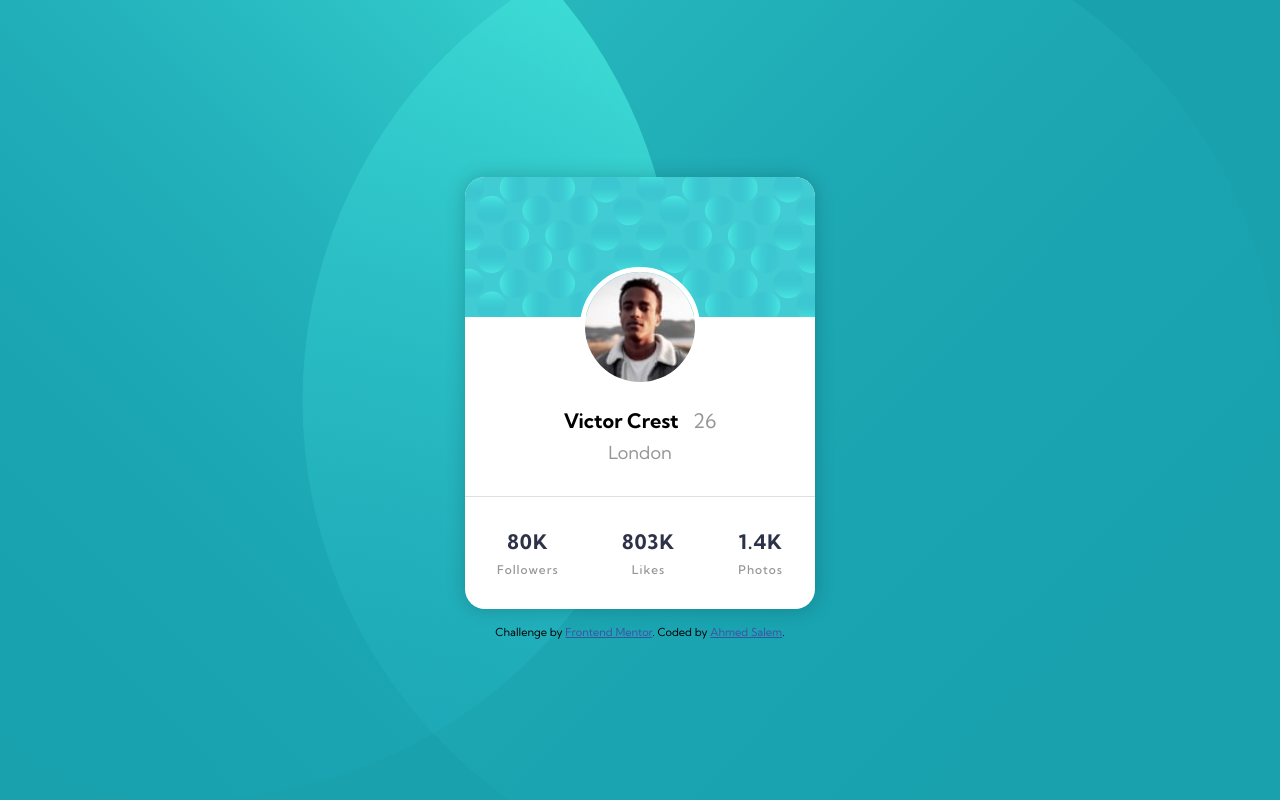
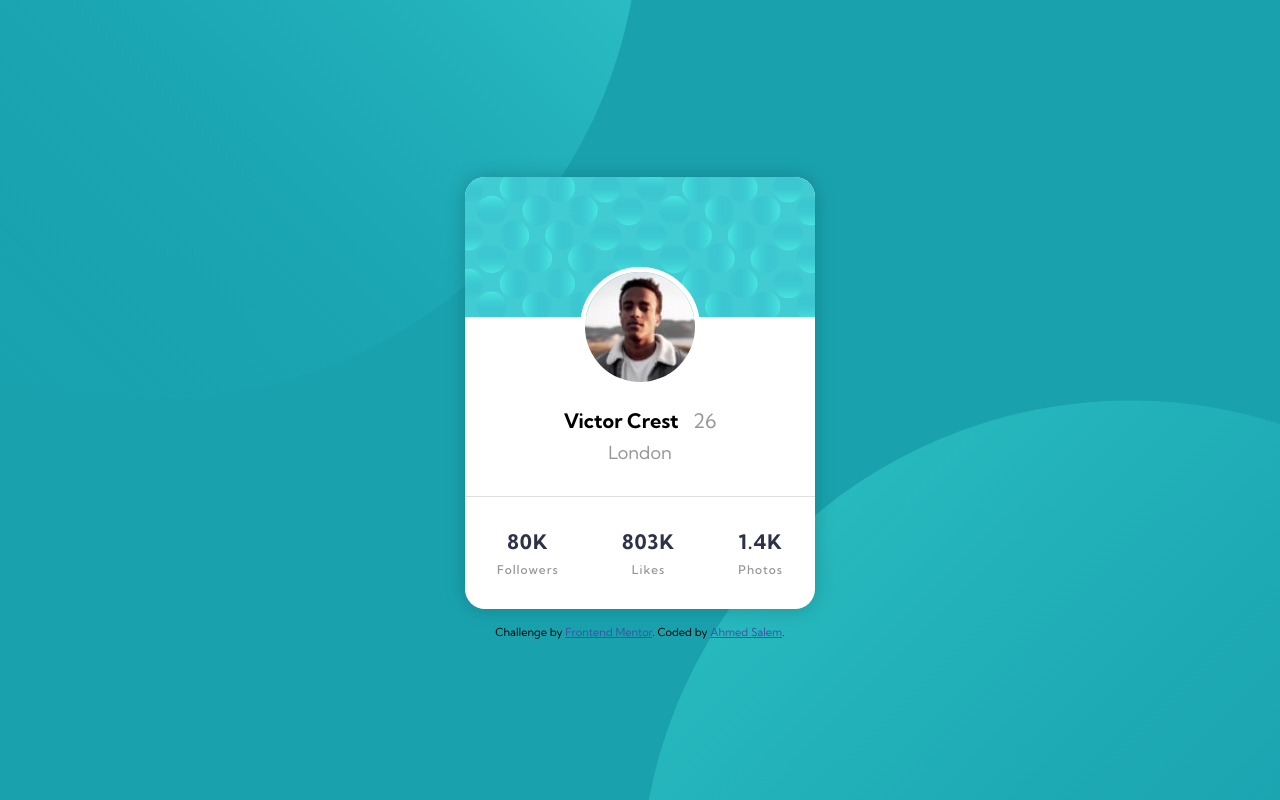
Before and after one commit to websalem/Frontendmentor-profile-card, a plain HTML site: page index.html in a window 1280 px wide. Drawn offline with Linux system fonts and the light colour scheme.

Commit message:
modified css

```diff
--- a/assets/scss/_globals.scss
+++ b/assets/scss/_globals.scss
@@ -11,7 +11,7 @@ body {
     display: grid;
     place-content: center;
     background-image: url(../images/bg-pattern-top.svg), url(../images/bg-pattern-bottom.svg);
-    background-position: -100% 100%, 100%, -100%;
+    background-position: right 50vw bottom 50vh, left 50vw top 50vh;
     background-repeat: no-repeat;
     background-color: $dark-cyan;
 }
```
Also changed, not shown: assets/css/style.css.
